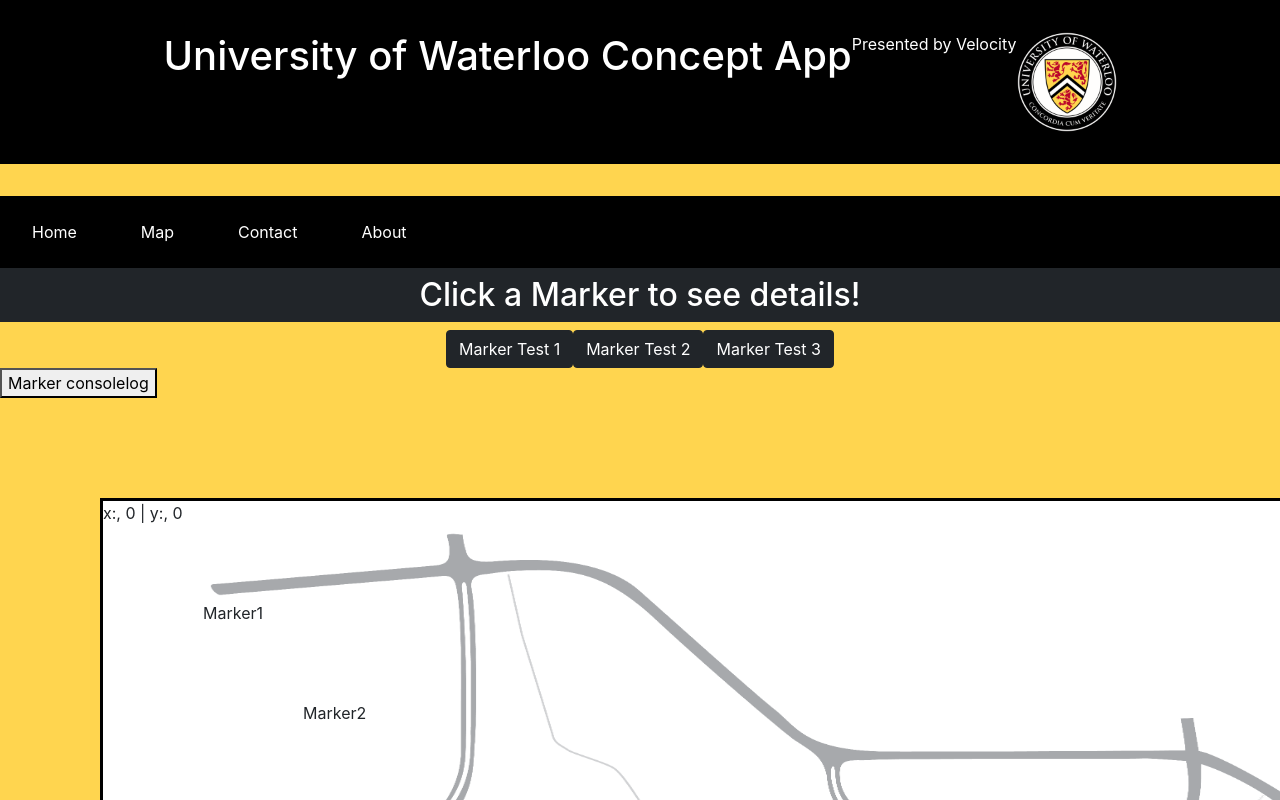
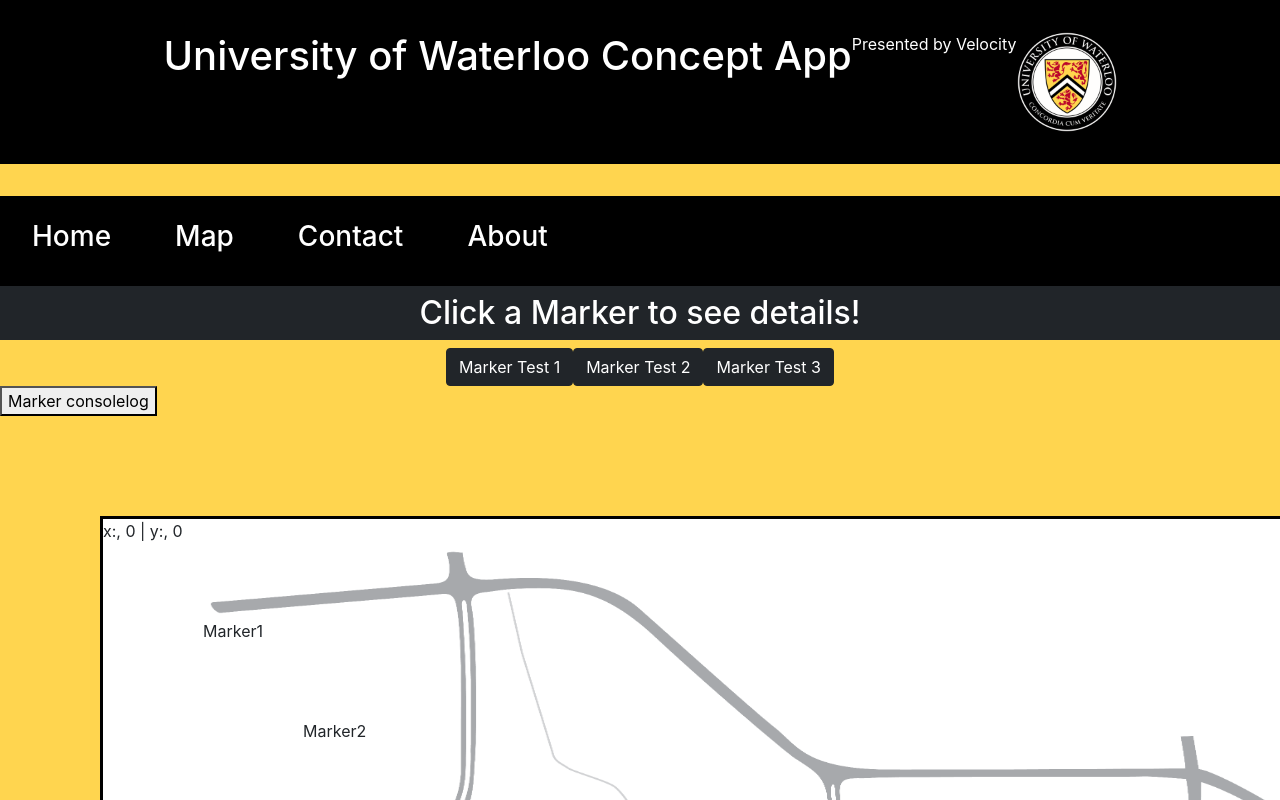
Before and after one commit to shaun-mani/velocity-app, a React (Create React App) app: page / in a window 1280 px wide. Shown: the top 800 px of the page. Built offline with nearby package versions, Linux system fonts and the light colour scheme.

Commit message:
Switched to horizontal bar on top

```diff
--- a/src/components/Sidebar.js
+++ b/src/components/Sidebar.js
@@ -10,10 +10,10 @@ const Sidebar = () => {
 
 
       <ul className="sidebar-list">
-        <li className="sidebar-li"><a href="#home">Home</a></li>
-        <li className="sidebar-li"><a href="#map">Map</a></li>
-        <li className="sidebar-li"><a href="#contact">Contact</a></li>
-        <li className="sidebar-li"><a href="#about">About</a></li>
+        <li className="sidebar-li"><a href="#home"><h3>Home</h3></a></li>
+        <li className="sidebar-li"><a href="#map"><h3>Map</h3></a></li>
+        <li className="sidebar-li"><a href="#contact"><h3>Contact</h3></a></li>
+        <li className="sidebar-li"><a href="#about"><h3>About</h3></a></li>
       </ul>
       </React.Fragment>
     );
```
